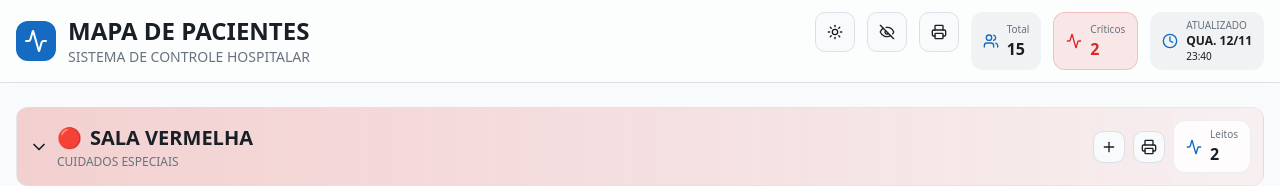
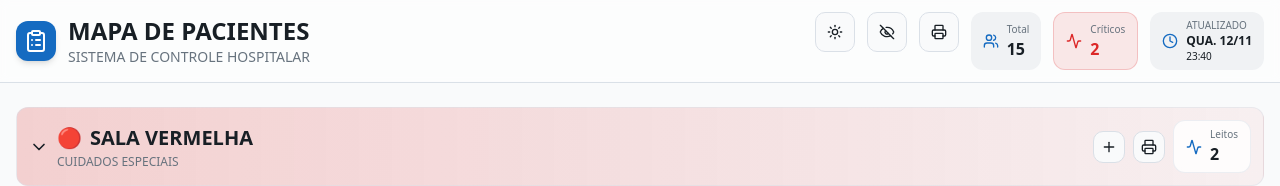
Before and after one commit to medneeds/hapvidinha, a React (Vite) app: page / in a window 1280 px wide. Shown: the top 186 px of the page. Built offline with nearby package versions, Linux system fonts and the light colour scheme.

Commit message:
Improve patient map icon
Replace the current Activity icon with a more suitable map/list icon (ClipboardList) for the patient map header to better reflect its purpose.

```diff
--- a/src/pages/Index.tsx
+++ b/src/pages/Index.tsx
@@ -2,7 +2,7 @@ import { useState } from "react";
 import { SectorSection } from "@/components/SectorSection";
 import { mockPatients } from "@/data/mockPatients";
 import { Patient } from "@/types/patient";
-import { Activity, Users, Clock, Printer, Eye, EyeOff } from "lucide-react";
+import { Activity, Users, Clock, Printer, Eye, EyeOff, ClipboardList } from "lucide-react";
 import { useToast } from "@/hooks/use-toast";
 import { Button } from "@/components/ui/button";
 import { ThemeToggle } from "@/components/ThemeToggle";
@@ -92,8 +92,8 @@ const Index = () => {
         <div className="container mx-auto px-4 py-3 print:py-2">
           <div className="flex items-center justify-between">
             <div className="flex items-center gap-3">
-              <div className="h-10 w-10 bg-primary rounded-lg flex items-center justify-center print:h-8 print:w-8">
-                <Activity className="h-6 w-6 text-primary-foreground print:h-4 print:w-4" />
+              <div className="h-10 w-10 bg-primary rounded-lg flex items-center justify-center print:h-8 print:w-8 shadow-md">
+                <ClipboardList className="h-6 w-6 text-primary-foreground print:h-4 print:w-4" />
               </div>
               <div>
                 <h1 className="text-2xl font-bold text-foreground print:text-xl uppercase">Mapa de Pacientes</h1>
```
